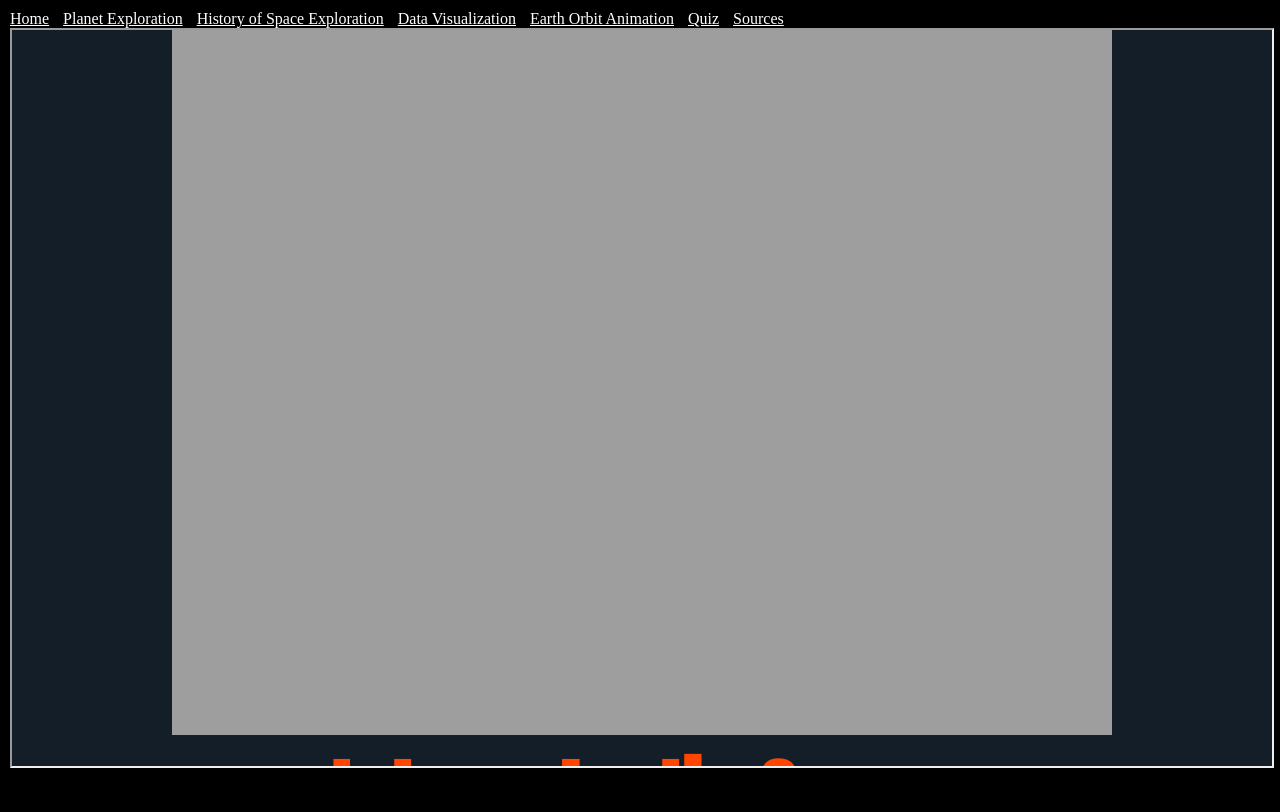
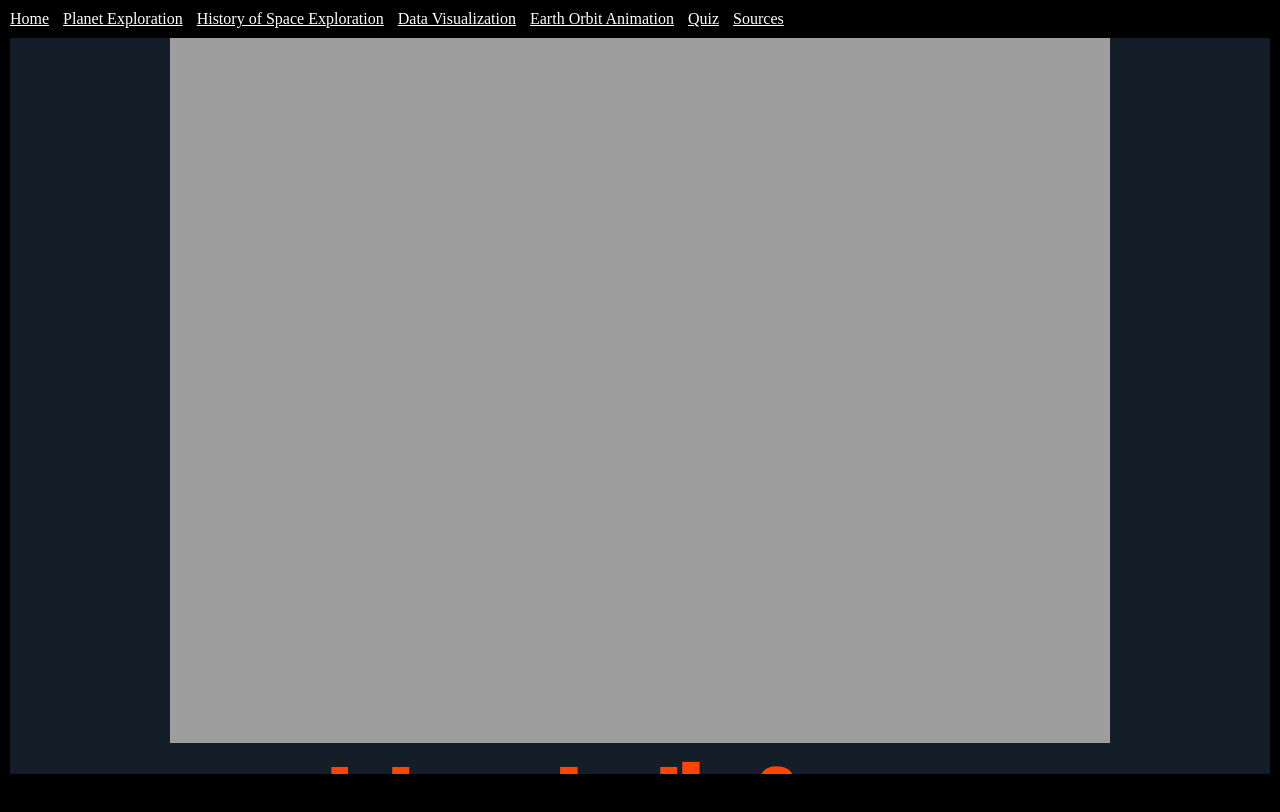
Before and after one commit to reyanshsawant/hackathon, a website: page index.html in a window 1280 px wide. Drawn offline with nearby package versions, Linux system fonts and the light colour scheme; a web font is replaced by a local one.

Commit message:
removed border

```diff
--- a/index.html
+++ b/index.html
@@ -33,6 +33,8 @@
             width: 100%;
             height: 92%;
             max-height: 100%;
+            border:none;
+            margin-top: 10px;
         }
         a {
             margin-right: 10px;
```
